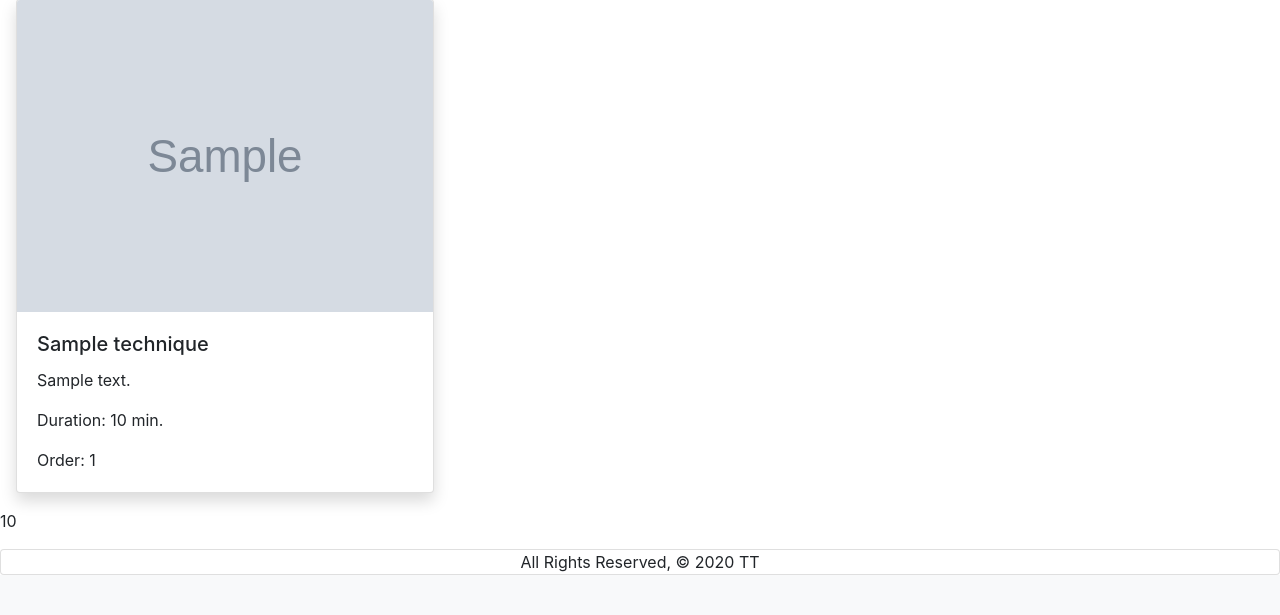
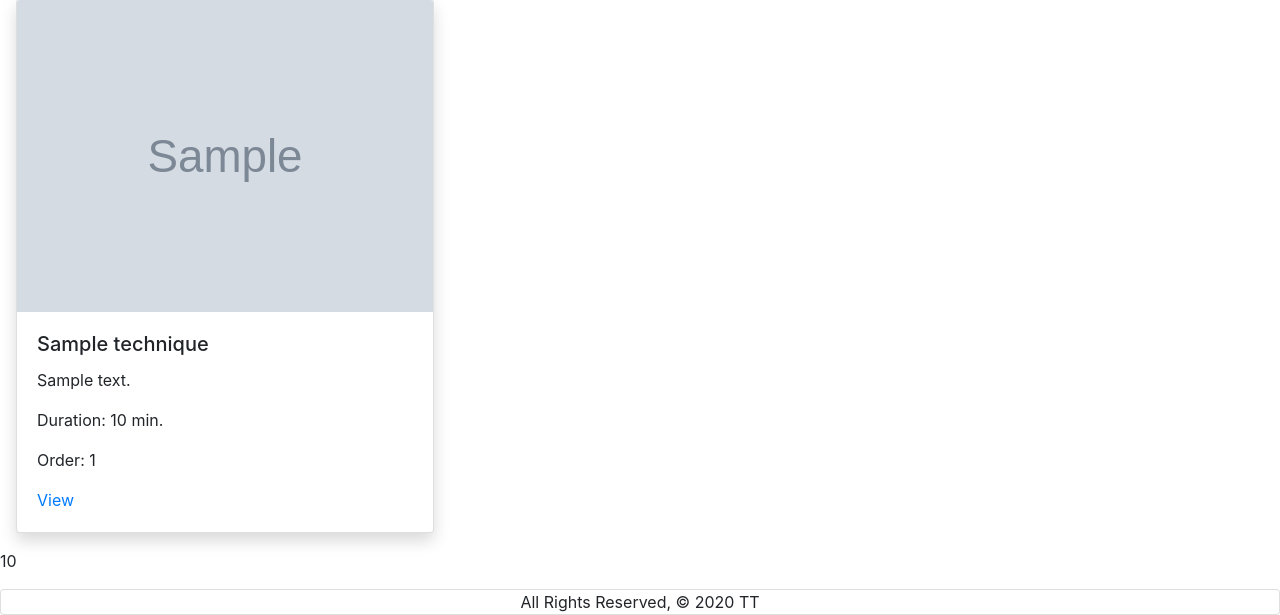
Before and after one commit to longevitytina/massage.ify, a Django app: page /profile/playlist/1/detail in a window 1280 px wide. Shown: the part 229-844 px from the top of the page. Before the commit the page ends 804 px from the top, so only its background shows below. Run offline with Django 3.2, Linux system fonts and the light colour scheme; a user stored in the database is signed in; tables that the repository leaves empty hold one stand-in row (values such as "Sample post"); grey boxes marked "Sample" are stand-in pictures; parts of the project's set-up code (start-up, migrations or seed data) failed here and were passed over; some libraries are stand-ins or nearby versions.

Commit message:
Adds view technique link

```diff
--- a/main_app/templates/playlists/playlist_detail.html
+++ b/main_app/templates/playlists/playlist_detail.html
@@ -26,7 +26,7 @@
       <p class="card-text">{{ technique.technique.description }}</p>
       <p class="card-text durations">Duration: {{ technique.duration }} min.</p>
       <p class="card-text">Order: {{ technique.order }}</p>
-      <!-- <a href="{% url 'technique_detail' technique.id %}">View</a> -->
+      <a href="{% url 'technique_detail' technique.technique.id %}">View</a>
     </div>
   </div>
   {% endfor %}
```
